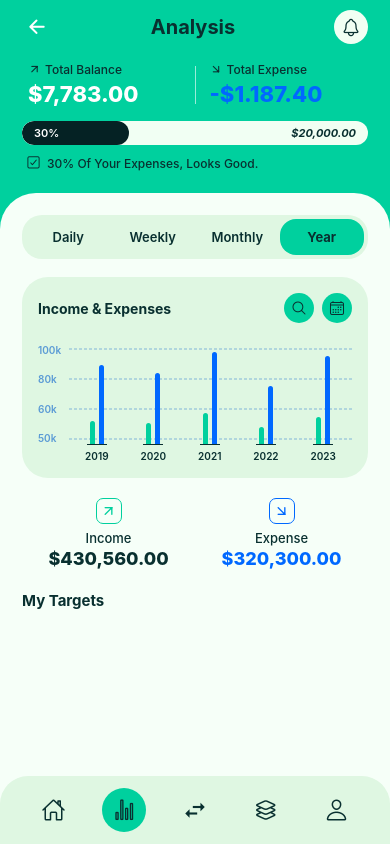
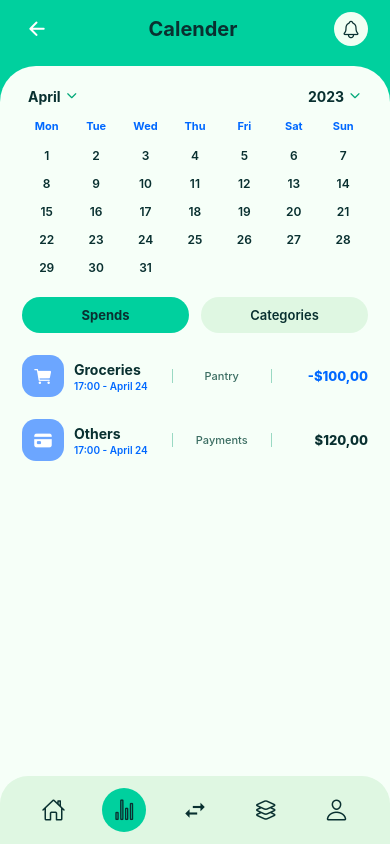
Before and after one commit to adaknurdana2-design/Finance-App, a React Native app: screen / in a window 390 px wide. Built offline with nearby package versions, Linux system fonts and the light colour scheme.

Commit message:
Add CalendarScreen and link with App

```diff
--- a/App.tsx
+++ b/App.tsx
@@ -1,56 +1,62 @@
-import React, { useState } from 'react';
-import { Text, TouchableOpacity, StyleSheet, SafeAreaView } from 'react-native';
-import AnalysisScreen, { AppTabKey, PeriodKey } from './src/screens/AnalysisScreen';
+import React, { useState } from "react";
+import { Text, TouchableOpacity, StyleSheet, SafeAreaView } from "react-native";
+import AnalysisScreen, { AppTabKey, PeriodKey } from "./src/screens/AnalysisScreen";
+import CalendarScreen from "./src/screens/CalendarScreen";
+
+type ActiveScreen = AppTabKey | "Calendar";
 
 export default function App() {
-  const [currentTab, setCurrentTab] = useState<AppTabKey>('Analysis');
-  const [selectedPeriod, setSelectedPeriod] = useState<PeriodKey>('Year');
+  const [currentScreen, setCurrentScreen] = useState<ActiveScreen>("Calendar");
+  const [selectedPeriod, setSelectedPeriod] = useState<PeriodKey>("Year");
 
   const openAnalysisWithPeriod = (period: PeriodKey) => {
     setSelectedPeriod(period);
-    setCurrentTab('Analysis');
+    setCurrentScreen("Analysis");
   };
 
-  if (currentTab === 'Analysis') {
+  if (currentScreen === "Calendar") {
+    return (
+      <CalendarScreen
+        onNavigateTab={(tab) => setCurrentScreen(tab as ActiveScreen)}
+        onBack={() => setCurrentScreen("Analysis")}
+      />
+    );
+  }
+
+  if (currentScreen === "Analysis") {
     return (
       <AnalysisScreen
         initialPeriod={selectedPeriod}
-        onNavigateTab={(tab) => setCurrentTab(tab as AppTabKey)}
-        onBack={() => setCurrentTab('Home')}
+        onNavigateTab={(tab) => setCurrentScreen(tab as ActiveScreen)}
+        onBack={() => setCurrentScreen("Home")}
       />
     );
   }
 
   return (
     <SafeAreaView style={styles.screen}>
-      <Text style={styles.title}>{currentTab} Screen</Text>
+      <Text style={styles.title}>{currentScreen} Screen</Text>
       <TouchableOpacity
         style={styles.btn}
-        onPress={() => openAnalysisWithPeriod('Year')}
+        onPress={() => setCurrentScreen("Calendar")}
       >
-        <Text style={styles.btnText}>Go to Analysis (Year)</Text>
+        <Text style={styles.btnText}>Go to Calender</Text>
       </TouchableOpacity>
       <TouchableOpacity
         style={styles.secondaryBtn}
-        onPress={() => openAnalysisWithPeriod('Monthly')}
+        onPress={() => openAnalysisWithPeriod("Year")}
       >
-        <Text style={styles.secondaryBtnText}>Go to Analysis (Monthly)</Text>
-      </TouchableOpacity>
-      <TouchableOpacity
-        style={styles.secondaryBtn}
-        onPress={() => openAnalysisWithPeriod('Weekly')}
-      >
-        <Text style={styles.secondaryBtnText}>Go to Analysis (Weekly)</Text>
+        <Text style={styles.secondaryBtnText}>Go to Analysis (Year)</Text>
       </TouchableOpacity>
     </SafeAreaView>
   );
 }
 
 const styles = StyleSheet.create({
-  screen: { flex: 1, alignItems: 'center', justifyContent: 'center', backgroundColor: '#F6FFF8', gap: 12 },
-  title: { fontSize: 22, fontWeight: '700', color: '#093030', marginBottom: 8 },
-  btn: { backgroundColor: '#00D09E', paddingHorizontal: 20, paddingVertical: 12, borderRadius: 16 },
-  btnText: { color: '#093030', fontWeight: '700', fontSize: 14 },
-  secondaryBtn: { backgroundColor: '#DFF7E2', paddingHorizontal: 20, paddingVertical: 12, borderRadius: 16 },
-  secondaryBtnText: { color: '#093030', fontWeight: '600', fontSize: 14 },
+  screen: { flex: 1, alignItems: "center", justifyContent: "center", backgroundColor: "#F6FFF8", gap: 12 },
+  title: { fontSize: 22, fontWeight: "700", color: "#093030", marginBottom: 8 },
+  btn: { backgroundColor: "#00D09E", paddingHorizontal: 20, paddingVertical: 12, borderRadius: 16 },
+  btnText: { color: "#093030", fontWeight: '700', fontSize: 14 },
+  secondaryBtn: { backgroundColor: "#DFF7E2", paddingHorizontal: 20, paddingVertical: 12, borderRadius: 16 },
+  secondaryBtnText: { color: "#093030", fontWeight: "600", fontSize: 14 },
 });
--- /dev/null
+++ b/src/screens/CalendarScreen.tsx
@@ -0,0 +1,156 @@
+import React, { useState } from "react";
+import { View, Text, StyleSheet, TouchableOpacity, SafeAreaView, StatusBar, ScrollView } from "react-native";
+import { Ionicons, MaterialCommunityIcons } from "@expo/vector-icons";
+
+export type AppTabKey = "Home" | "Analysis" | "Transactions" | "Categories" | "Profile";
+export type CalendarMode = "Spends" | "Categories";
+
+const WEEK_DAYS = ["Mon", "Tue", "Wed", "Thu", "Fri", "Sat", "Sun"];
+const MONTH_DAYS = Array.from({ length: 31 }, (_, i) => i + 1);
+
+const SPENDS_ITEMS = [
+  { id: "1", title: "Groceries", timeAndDate: "17:00 - April 24", tag: "Pantry", amount: "-$100,00", isPositive: false },
+  { id: "2", title: "Others", timeAndDate: "17:00 - April 24", tag: "Payments", amount: "$120,00", isPositive: true },
+];
+
+const CATEGORIES_ITEMS = [
+  { id: "c1", title: "Pantry & Food", timeAndDate: "April 2023", tag: "Groceries", amount: "-$240,00", isPositive: false },
+  { id: "c2", title: "Bills & Payments", timeAndDate: "April 2023", tag: "Others", amount: "$120,00", isPositive: true },
+];
+
+export interface CalendarScreenProps {
+  navigation?: any;
+  onNavigateTab?: (tabName: AppTabKey | string) => void;
+  onBack?: () => void;
+}
+
+export default function CalendarScreen({ navigation, onNavigateTab, onBack }: CalendarScreenProps) {
+  const [selectedMonth, setSelectedMonth] = useState("April");
+  const [selectedYear, setSelectedYear] = useState("2023");
+  const [selectedDay, setSelectedDay] = useState<number | null>(null);
+  const [mode, setMode] = useState<CalendarMode>("Spends");
+
+  const handleGoBack = () => {
+    if (onBack) onBack();
+    else if (navigation?.canGoBack && navigation.canGoBack()) navigation.goBack();
+    else if (navigation?.navigate) navigation.navigate("Analysis");
+    else if (onNavigateTab) onNavigateTab("Analysis");
+  };
+
+  const handleBottomPress = (tab: AppTabKey) => {
+    if (navigation?.navigate) navigation.navigate(tab);
+    if (onNavigateTab) onNavigateTab(tab);
+  };
+
+  const cycleMonth = () => {
+    const list = ["April", "May", "June"];
+    setSelectedMonth(list[(list.indexOf(selectedMonth) + 1) % list.length]);
+  };
+
+  const cycleYear = () => {
+    const list = ["2023", "2024", "2025"];
+    setSelectedYear(list[(list.indexOf(selectedYear) + 1) % list.length]);
+  };
+
+  const entries = mode === "Spends" ? SPENDS_ITEMS : CATEGORIES_ITEMS;
+
+  return (
+    <SafeAreaView style={styles.safeArea}>
+      <StatusBar barStyle="dark-content" backgroundColor="#00D09E" />
+      <View style={styles.headerSection}>
+        <View style={styles.topBar}>
+          <TouchableOpacity onPress={handleGoBack} style={styles.backBtn}><Ionicons name="arrow-back" size={22} color="#FFFFFF" /></TouchableOpacity>
+          <Text style={styles.headerTitle}>Calender</Text>
+          <TouchableOpacity style={styles.bellBtn}><Ionicons name="notifications-outline" size={20} color="#093030" /></TouchableOpacity>
+        </View>
+      </View>
+      <View style={styles.bodyContainer}>
+        <ScrollView showsVerticalScrollIndicator={false} contentContainerStyle={styles.scrollContent}>
+          <View style={styles.pickerRow}>
+            <TouchableOpacity style={styles.pickerBtn} onPress={cycleMonth}><Text style={styles.pickerText}>{selectedMonth}</Text><Ionicons name="chevron-down" size={14} color="#00A878" /></TouchableOpacity>
+            <TouchableOpacity style={styles.pickerBtn} onPress={cycleYear}><Text style={styles.pickerText}>{selectedYear}</Text><Ionicons name="chevron-down" size={14} color="#00A878" /></TouchableOpacity>
+          </View>
+          <View style={styles.weekHeaderRow}>{WEEK_DAYS.map((d) => (<Text key={d} style={styles.weekDayText}>{d}</Text>))}</View>
+          <View style={styles.daysGrid}>
+            {MONTH_DAYS.map((day) => {
+              const isSelected = selectedDay === day;
+              return (
+                <TouchableOpacity key={day} style={[styles.dayCell, isSelected && styles.dayCellSelected]} onPress={() => setSelectedDay(day)}>
+                  <Text style={[styles.dayText, isSelected && styles.dayTextSelected]}>{day}</Text>
+                </TouchableOpacity>
+              );
+            })}
+          </View>
+          <View style={styles.modeTabsRow}>
+            {(["Spends", "Categories"] as CalendarMode[]).map((tab) => {
+              const active = mode === tab;
+              return (
+                <TouchableOpacity key={tab} style={[styles.modeTab, active && styles.modeTabActive]} onPress={() => setMode(tab)}>
+                  <Text style={[styles.modeTabText, active && styles.modeTabTextActive]}>{tab}</Text>
+                </TouchableOpacity>
+              );
+            })}
+          </View>
+          <View style={styles.itemsList}>
+            {entries.map((item, index) => (
+              <View key={item.id} style={styles.entryRow}>
+                <View style={styles.entryLeft}>
+                  <View style={styles.entryIconBox}><Ionicons name={index === 0 ? "cart" : "card"} size={20} color="#FFFFFF" /></View>
+                  <View><Text style={styles.entryTitle}>{item.title}</Text><Text style={styles.entrySub}>{item.timeAndDate}</Text></View>
+                </View>
+                <View style={styles.entryMiddle}><Text style={styles.entryTag}>{item.tag}</Text></View>
+                <Text style={[styles.entryAmount, item.isPositive && styles.positiveAmount]}>{item.amount}</Text>
+              </View>
+            ))}
+          </View>
+        </ScrollView>
+        <View style={styles.bottomNav}>
+          <TouchableOpacity style={styles.navItem} onPress={() => handleBottomPress("Home")}><Ionicons name="home-outline" size={24} color="#093030" /></TouchableOpacity>
+          <TouchableOpacity style={[styles.navItem, styles.navItemActive]} onPress={() => handleBottomPress("Analysis")}><Ionicons name="stats-chart-outline" size={22} color="#093030" /></TouchableOpacity>
+          <TouchableOpacity style={styles.navItem} onPress={() => handleBottomPress("Transactions")}><MaterialCommunityIcons name="swap-horizontal" size={26} color="#093030" /></TouchableOpacity>
+          <TouchableOpacity style={styles.navItem} onPress={() => handleBottomPress("Categories")}><Ionicons name="layers-outline" size={24} color="#093030" /></TouchableOpacity>
+          <TouchableOpacity style={styles.navItem} onPress={() => handleBottomPress("Profile")}><Ionicons name="person-outline" size={24} color="#093030" /></TouchableOpacity>
+        </View>
+      </View>
+    </SafeAreaView>
+  );
+}
+
+const styles = StyleSheet.create({
+  safeArea: { flex: 1, backgroundColor: "#00D09E" },
+  headerSection: { backgroundColor: "#00D09E", paddingHorizontal: 22, paddingTop: 12, paddingBottom: 20 },
+  topBar: { flexDirection: "row", alignItems: "center", justifyContent: "space-between" },
+  backBtn: { padding: 4 },
+  headerTitle: { fontSize: 20, fontWeight: "700", color: "#093030" },
+  bellBtn: { width: 34, height: 34, borderRadius: 17, backgroundColor: "#F1FFF3", alignItems: "center", justifyContent: "center" },
+  bodyContainer: { flex: 1, backgroundColor: "#F6FFF8", borderTopLeftRadius: 36, borderTopRightRadius: 36, overflow: "hidden" },
+  scrollContent: { paddingHorizontal: 22, paddingTop: 22, paddingBottom: 22 },
+  pickerRow: { flexDirection: "row", justifyContent: "space-between", alignItems: "center", marginBottom: 14, paddingHorizontal: 6 },
+  pickerBtn: { flexDirection: "row", alignItems: "center", gap: 4 },
+  pickerText: { fontSize: 14, fontWeight: "700", color: "#093030" },
+  weekHeaderRow: { flexDirection: "row", justifyContent: "space-between", marginBottom: 8 },
+  weekDayText: { width: "14.28%", textAlign: "center", fontSize: 11, fontWeight: "700", color: "#0068FF" },
+  daysGrid: { flexDirection: "row", flexWrap: "wrap", marginBottom: 16 },
+  dayCell: { width: "14.28%", height: 28, alignItems: "center", justifyContent: "center", borderRadius: 14 },
+  dayCellSelected: { backgroundColor: "#00D09E" },
+  dayText: { fontSize: 12, fontWeight: "600", color: "#093030" },
+  dayTextSelected: { color: "#FFFFFF", fontWeight: "700" },
+  modeTabsRow: { flexDirection: "row", justifyContent: "space-between", gap: 12, marginBottom: 18 },
+  modeTab: { flex: 1, paddingVertical: 10, borderRadius: 20, backgroundColor: "#DFF7E2", alignItems: "center" },
+  modeTabActive: { backgroundColor: "#00D09E" },
+  modeTabText: { fontSize: 13, fontWeight: "600", color: "#093030" },
+  modeTabTextActive: { color: "#093030", fontWeight: "700" },
+  itemsList: { gap: 14 },
+  entryRow: { flexDirection: "row", alignItems: "center", justifyContent: "space-between", paddingVertical: 4 },
+  entryLeft: { flexDirection: "row", alignItems: "center", gap: 10, flex: 1.4 },
+  entryIconBox: { width: 42, height: 42, borderRadius: 14, backgroundColor: "#6CA6FF", alignItems: "center", justifyContent: "center" },
+  entryTitle: { fontSize: 14, fontWeight: "700", color: "#093030" },
+  entrySub: { fontSize: 10, color: "#0068FF", fontWeight: "600", marginTop: 2 },
+  entryMiddle: { flex: 0.8, alignItems: "center", borderLeftWidth: 1, borderRightWidth: 1, borderColor: "#9AD9C3", paddingHorizontal: 6 },
+  entryTag: { fontSize: 11, color: "#3C6E63", fontWeight: "500" },
+  entryAmount: { flex: 0.9, textAlign: "right", fontSize: 13, fontWeight: "800", color: "#0068FF" },
+  positiveAmount: { color: "#093030" },
+  bottomNav: { flexDirection: "row", backgroundColor: "#DFF7E2", borderTopLeftRadius: 28, borderTopRightRadius: 28, paddingVertical: 12, paddingHorizontal: 18, justifyContent: "space-around", alignItems: "center" },
+  navItem: { width: 44, height: 44, borderRadius: 22, alignItems: "center", justifyContent: "center" },
+  navItemActive: { backgroundColor: "#00D09E" },
+});
```
